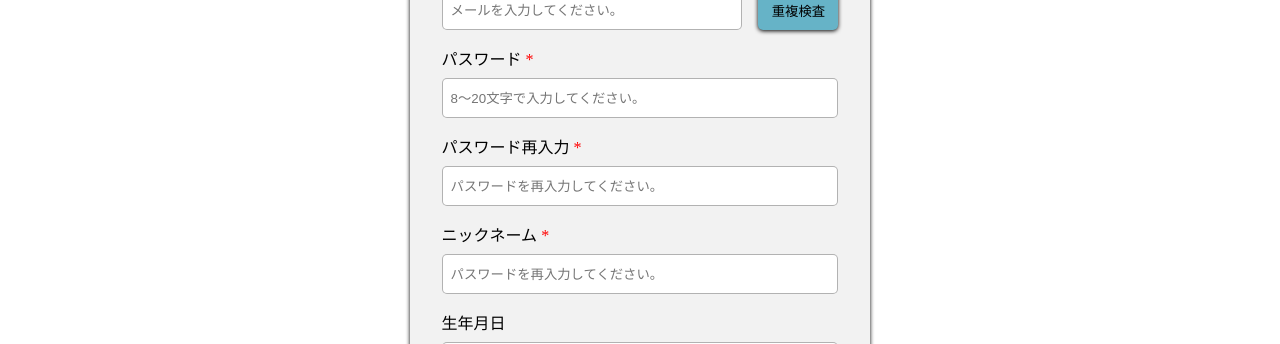
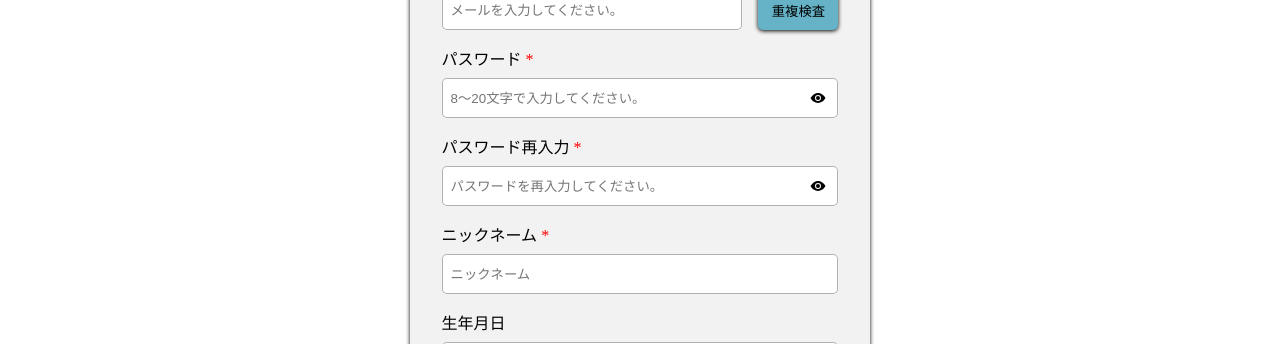
Before and after one commit to calMall/calMarket, a Next.js app in the folder fe/: page /signup in a window 1280 px wide. Shown: the part 266-610 px from the top of the page. Built offline with nearby package versions, Linux system fonts and the light colour scheme; no server answers.

Commit message:
feat : 会員登録

```diff
--- a/fe/src/api/User.ts
+++ b/fe/src/api/User.ts
@@ -8,3 +8,14 @@ export const checkEmail = async (email: string): Promise<CheckEmailRes> => {
   if (!data.ok) throw new Error(data.statusText);
   return data.json();
 };
+
+export const signup = async (signupData: SignupReq): Promise<ResponseDTO> => {
+  const data = await fetch(`${url}/users`, {
+    method: "POST",
+    headers: { "Content-Type": "application/json" },
+    credentials: "include",
+    body: JSON.stringify(signupData),
+  });
+  if (!data.ok) throw new Error(data.statusText);
+  return data.json();
+};
--- a/fe/src/app/signup/page.tsx
+++ b/fe/src/app/signup/page.tsx
@@ -1,11 +1,15 @@
 "use client";
-import { checkEmail } from "@/api/User";
+import { checkEmail, signup } from "@/api/User";
 import CustomButton from "@/components/common/CustomBtn";
 import CustomInput from "@/components/common/CustomInput";
 import CustomLayout from "@/components/common/CustomLayout";
 import { useState } from "react";
+import { IoEyeOffSharp, IoEyeSharp } from "react-icons/io5";
+import { useRouter } from "next/navigation";
 
 export default function Signup() {
+  const router = useRouter();
+
   const [password, setPassword] = useState("");
   const [password2, setPassword2] = useState("");
   const [email, setEmail] = useState("");
@@ -14,6 +18,10 @@ export default function Signup() {
   const [isHidePassword, setIsHidePassword] = useState(true);
   const [isHidePassword2, setIsHidePassword2] = useState(true);
   const [checkedEmail, setCheckedEmail] = useState(false);
+  const [birth, setBirth] = useState("");
+  const changeEmail = () => {
+    setCheckedEmail(false);
+  };
 
   const onCheckEmail = async () => {
     const emailRegex = /^[^\s@]+@[^\s@]+\.[^\s@]+$/;
@@ -24,9 +32,33 @@ export default function Signup() {
       if (data.available) {
         setCheckedEmail(true);
         alert("使用できるメールアドレスです。");
+        return router.push("/");
       } else return alert("すでに登録されているメールアドレスです。");
     } catch (e) {
       alert("検査に失敗しました。");
+    }
+  };
+
+  const onSignup = async () => {
+    if (!checkedEmail)
+      return alert("メールアドレス重複検査を完了してください。");
+    if (password !== password2) return alert("パスワードが違います。");
+    if (password.length < 8 || password.length > 20)
+      return alert("パスワードは8~20文字にしてください。");
+    if (!nickname) return alert("ニックネームを入力してください。");
+    const signupData: SignupReq = {
+      email: email,
+      password: password,
+      nickname: nickname,
+      birth: birth,
+    };
+    try {
+      const data = await signup(signupData);
+      if (data.message === "success") return alert("登録されました。");
+      return alert("登録に失敗しました。");
+    } catch (e) {
+      console.log(e);
+      return alert("登録に失敗しました。");
     }
   };
 
@@ -46,19 +78,25 @@ export default function Signup() {
             setText={setEmail}
             disable={checkedEmail}
           />
-
+          {checkedEmail ? (
             <CustomButton
-            disable={checkedEmail}
+              text="変更する"
+              classname="check-btn "
+              func={changeEmail}
+            />
+          ) : (
+            <CustomButton
               text="重複検査"
               classname="check-btn "
               func={onCheckEmail}
             />
+          )}
         </div>
 
         <div className="mt-1">
           パスワード <span className="red-color">*</span>
         </div>
-        <div>
+        <div className="rt">
           <CustomInput
             isPassword={isHidePassword}
             placeholder="8〜20文字で入力してください。"
@@ -66,11 +104,22 @@ export default function Signup() {
             text={password}
             setText={setPassword}
           />
+          <button
+            className="ab password-toggle flex ac"
+            onClick={() => setIsHidePassword((prev) => !prev)}
+          >
+            {isHidePassword ? (
+              <IoEyeSharp className="toggle-icon" />
+            ) : (
+              <IoEyeOffSharp className="toggle-icon" />
+            )}
+          </button>
         </div>
 
         <div className="mt-1">
           パスワード再入力 <span className="red-color">*</span>
         </div>
+        <div className="rt">
           <CustomInput
             isPassword={isHidePassword2}
             placeholder="パスワードを再入力してください。"
@@ -78,21 +127,37 @@ export default function Signup() {
             text={password2}
             setText={setPassword2}
           />
+          <button
+            className="ab password-toggle flex ac"
+            onClick={() => setIsHidePassword2((prev) => !prev)}
+          >
+            {isHidePassword2 ? (
+              <IoEyeSharp className="toggle-icon" />
+            ) : (
+              <IoEyeOffSharp className="toggle-icon" />
+            )}
+          </button>
+        </div>
 
         <div className="mt-1">
           ニックネーム <span className="red-color">*</span>
         </div>
         <CustomInput
-          placeholder="パスワードを再入力してください。"
+          placeholder="ニックネーム"
           classname="mt-05"
           text={nickname}
           setText={setNickname}
         />
 
         <div className="mt-1">生年月日</div>
-        <input type="date" className="mt-05 custom-input" />
+        <input
+          type="date"
+          className="mt-05 custom-input"
+          onChange={(e) => setBirth(e.target.value)}
+          value={birth}
+        />
 
-        <CustomButton text="登録" func={() => {}} classname="mt-2" />
+        <CustomButton text="登録" func={onSignup} classname="mt-2" />
       </div>
     </CustomLayout>
   );
--- a/fe/src/styles/style.scss
+++ b/fe/src/styles/style.scss
@@ -342,3 +342,12 @@ body {
     width: 100%;
   }
 }
+.password-toggle {
+  right: 0.5rem;
+  top: 50%;
+  transform: translate(-25%, -25%);
+}
+.toggle-icon {
+  width: 1rem;
+  height: 1rem;
+}
```
Also changed, not shown: fe/src/types/User.ts (+10 -0 lines). Lines whose indentation alone changed are shown as unchanged.
